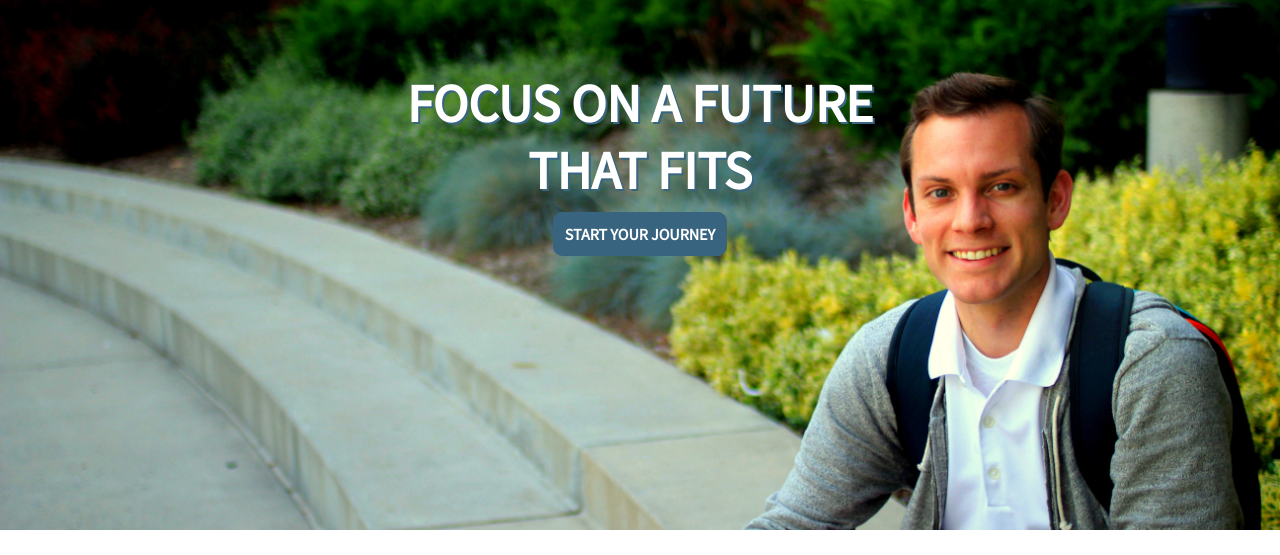
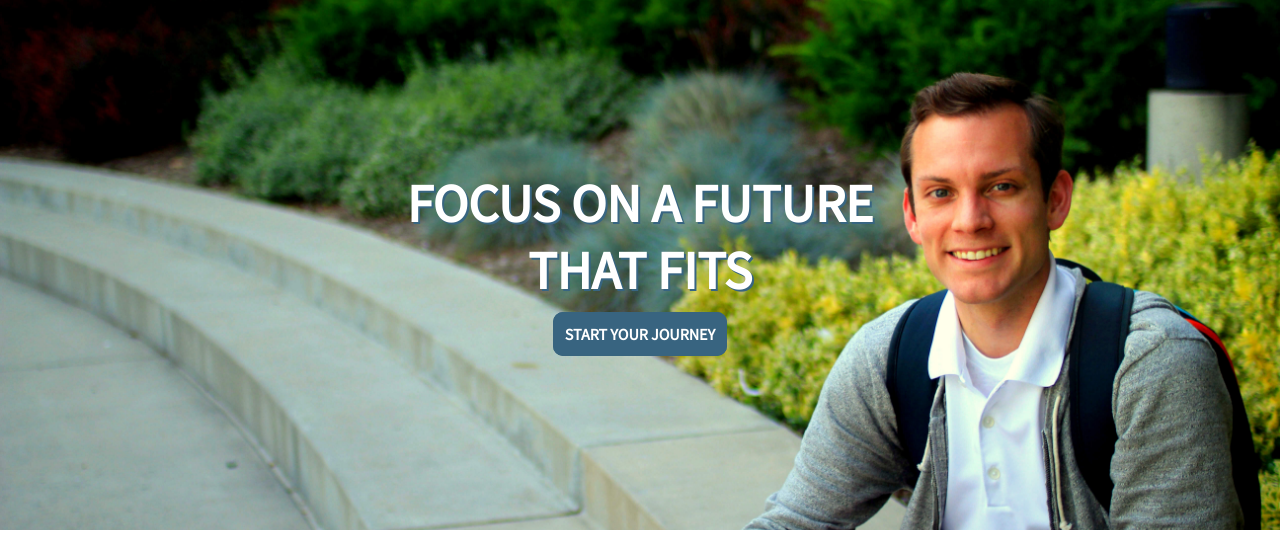
Before and after one commit to derekbrimley/raize, a Django app: page / in a window 1280 px wide. Shown: the part 107-662 px from the top of the page. Run offline with Django 3.2, Linux system fonts and the light colour scheme; some libraries are stand-ins or nearby versions.

Commit message:
Update style.css

```diff
--- a/quiz/static/quiz/css/style.css
+++ b/quiz/static/quiz/css/style.css
@@ -170,7 +170,7 @@ ol{
 	margin-left: auto;
 	margin-right: auto;
     text-align: center;
-	margin-top: -480px;
+	margin-top: -380px;
 	position: relative;
 }
 
```
